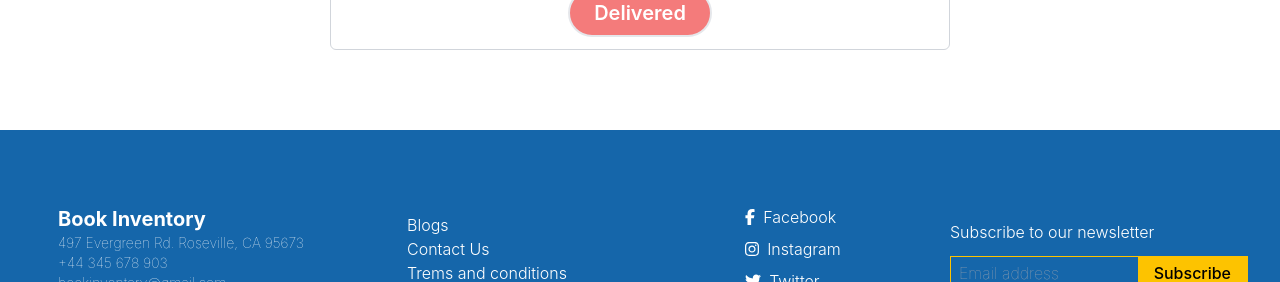
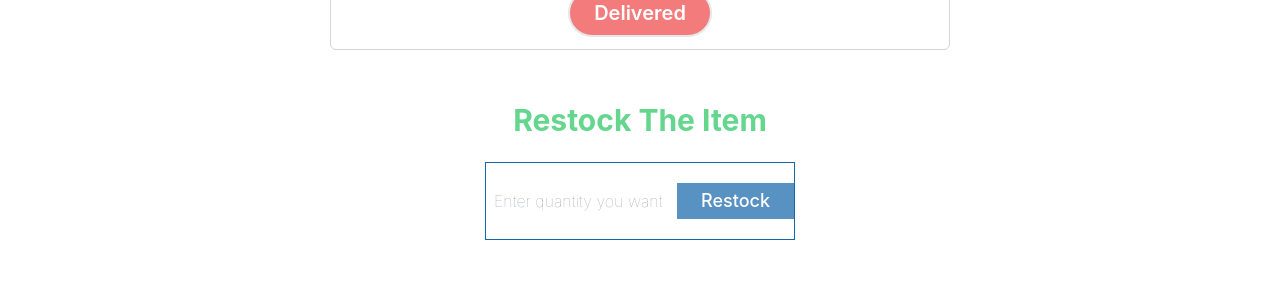
Before and after one commit to rakibul0310/book--inventory-client-side, a React (Create React App) app: page /inventory/1 in a window 1280 px wide. Shown: the part 670-952 px from the top of the page. Built offline with nearby package versions, Linux system fonts and the light colour scheme; no server answers; sample sign-in values are in the browser's storage.

Commit message:
add restock item oparetion

```diff
--- a/src/components/InventorySingleItem/InventorySingleItem.js
+++ b/src/components/InventorySingleItem/InventorySingleItem.js
@@ -19,7 +19,6 @@ const InventorySingleItem = () => {
     const handleDelivered = (id) => {
         let newItem = item;
         newItem.quantity = newItem.quantity - 1;
-
         fetch(`http://localhost:5000/inventory/${id}`, {
             method: 'PUT',
             headers: {
@@ -29,9 +28,30 @@ const InventorySingleItem = () => {
         })
             .then(res => res.json())
             .then(data => console.log(data))
+        setItem(newItem);
+        setQuantity(newItem.quantity);
+    }
 
+    const handleRestock = (e) => {
+        e.preventDefault();
+        const restockQuantity = e.target.quantity.value;
+        const newItem = item;
+        const url = `http://localhost:5000/inventory/${newItem._id}`;
+        newItem.quantity = newItem.quantity + parseInt(restockQuantity);
+        fetch(url, {
+            method: 'PUT',
+            headers: {
+                'content-type': 'application/json'
+            },
+            body: JSON.stringify(newItem)
+        })
+            .then(res => res.json())
+            .then(data => console.log(data))
+
+        setItem(newItem);
         setQuantity(newItem.quantity);
-        console.log(id)
+
+        e.target.reset();
     }
 
     return (
@@ -49,6 +69,15 @@ const InventorySingleItem = () => {
                 </div>
                 <button onClick={() => handleDelivered(id)} className='px-6 py-2 mt-3 duration-500 text-xl text-white font-semibold border-[2px] rounded-3xl bg-red-500/70 hover:bg-red-500 hover:text-white'>Delivered</button>
             </div>
+            <div className='w-full flex flex-col justify-center items-center mt-5'>
+                <h2 className='text-3xl text-green-500/70 font-bold mb-3 mt-8'>Restock The Item</h2>
+                <form className='flex w-3/4 md:w-1/4' onSubmit={handleRestock}>
+                    <div className='flex border-[1px] border-[#1566AA] p-0 w-fit h-fit mt-3'>
+                        <input className='md:w-1/2 lg:w-full m-0 pl-2 bg-transparent text-gray-900 font-thin border-0 outline-none' type="number" name="quantity" id="quantity" placeholder='Enter quantity you want to restock' required />
+                        <input className='my-5 px-6 py-1 bg-[#1567aab6] hover:bg-[#1566AA] text-white duration-500 text-lg font-medium cursor-pointer' type="submit" value="Restock" />
+                    </div>
+                </form>
+            </div>
         </div>
     );
 };
--- a/src/components/Shared/Header/Header.js
+++ b/src/components/Shared/Header/Header.js
@@ -36,8 +36,8 @@ const Header = () => {
                     <CustomLink to="/contact">Contact Us</CustomLink>
                     {
                         user ?
-                            <button className='btn px-6 py-1 mt-5 md:mt-0 bg-[#FDC300] text-white font-medium rounded-[50px]' onClick={handleSignOut}>Log Out</button> :
-                            <button className='btn px-6 py-1 mt-5 md:mt-0 bg-[#FDC300] text-white font-medium rounded-[50px]'><Link to="/login">Login</Link></button>
+                            <button className='btn px-3 md:px-6 py-1 mt-5 md:mt-0 bg-[#FDC300] text-white font-medium rounded-[50px]' onClick={handleSignOut}>Log Out</button> :
+                            <button className='btn px-3 md:px-6 py-1 mt-5 md:mt-0 bg-[#FDC300] text-white font-medium rounded-[50px]'><Link to="/login">Login</Link></button>
                     }
                 </nav>
             </div >
```
